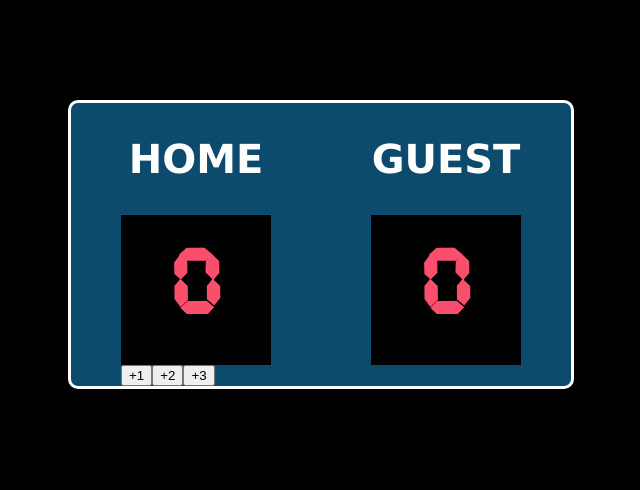
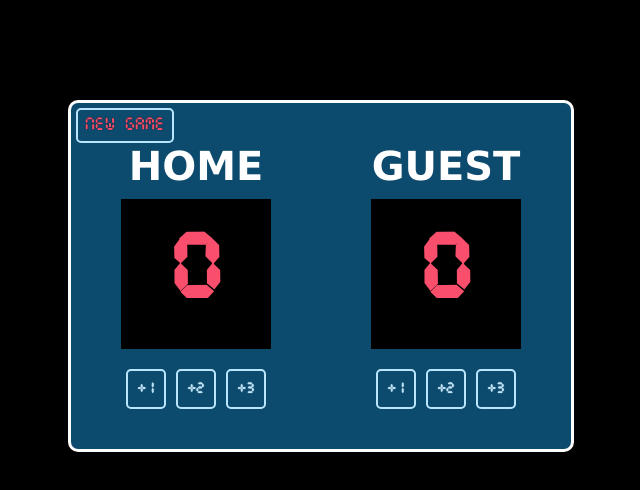
Before and after one commit to jonjack17/basketball-scoreboard, a plain HTML site: page index.html in a window 1280 px wide. Shown: the whole page, without its empty margins (319-959 px from the left). Drawn offline with Linux system fonts and the light colour scheme.

Commit message:
Finished project. Added buttons/new game button/JS

```diff
--- a/index.html
+++ b/index.html
@@ -7,9 +7,12 @@
 
 
 <body>
+
     <div id = "container">
+        <div id="menu"> <button id="new-game" onclick = reset()> NEW GAME </button></div>
+        <div id="main-content">
             <div class="team-section">
-            <h2 class = "team"> HOME </h2>
+                <h2 class = "team" id = "home-name"> HOME </h2>
 
                 <div class = "score-section">
                     <h3 id = "home-score">
@@ -17,28 +20,31 @@
                     </h3>
                 </div>
                 <div class = "button-section">
-                <button id="add-1"> +1 </button>
-                <button id="add-2"> +2 </button>
-                <button id="add-3"> +3 </button>
-            </div>
+                    <button class ="score-button" class="add-1" onclick = add1Home()> +1 </button>
+                    <button class ="score-button" class="add-2" onclick = add2Home()> +2 </button>
+                    <button class ="score-button" class="add-3" onclick = add3Home()> +3 </button>
                 </div>
 
 
+            </div>
+
+
+
             <div class="team-section">
-            <h2 class = "team"> GUEST </h2>
+                <h2 class = "team" id = "away-name"> GUEST </h2>
                 <div class = "score-section">
                     <h3 id = "away-score">
                         0
                     </h3>
                 </div>
-            <div class = "button-section"></div>
+                <div class = "button-section">
+                    <button class ="score-button" class="add-1" onclick = add1Away()> +1 </button>
+                    <button class ="score-button" class="add-2" onclick = add2Away()> +2 </button>
+                    <button class ="score-button" class="add-3" onclick = add3Away()> +3 </button>
                 </div>
 
-
-
-
-
-
+            </div>
+        </div>
      </div>
 
 
--- a/index.js
+++ b/index.js
@@ -0,0 +1,43 @@
+let homeScore = document.getElementById("home-score")
+let awayScore = document.getElementById("away-score")
+
+let homeCount = 0
+let awayCount = 0
+function add1Home () {
+    homeCount += 1
+    homeScore.textContent =  homeCount
+}
+
+function add2Home () {
+    homeCount += 2
+    homeScore.textContent =  homeCount
+}
+
+function add3Home () {
+    homeCount += 3
+    homeScore.textContent =  homeCount
+}
+
+function add1Away () {
+    awayCount += 1
+    awayScore.textContent = awayCount
+}
+
+function add2Away () {
+    awayCount += 2
+    awayScore.textContent = awayCount
+}
+
+function add3Away () {
+    awayCount += 3
+    awayScore.textContent = awayCount
+}
+
+
+
+function reset () {
+    homeCount = 0
+    awayCount = 0
+    homeScore.textContent = homeCount
+    awayScore.textContent = awayCount
+}
--- a/styles/styles.css
+++ b/styles/styles.css
@@ -4,18 +4,23 @@ src: url("../CursedTimerUlil-Aznm.ttf");
 font-family: "Scoreboard";
 }
 
+/*div {
+    border: 1px solid red;
+} */
 
 body {
     text-align: center;
     background-color: black;
-    color: blue;
+    color: white;
     font-family: Verdana, Geneva, Tahoma, sans-serif;
 
 }
 
 h2 {
-    color: white;
     font-size: 40px;
+    margin: 0px;
+    margin-bottom: 10px;
+
 }
 
 h3 {
@@ -28,13 +33,39 @@ h3 {
     background-color: #0C4A6E;
     margin: auto;
     margin-top: 100px;
-    display: flex;
-    justify-content: space-around;
     max-width: 500px;
     border: 3px solid white;
     border-radius: 10px;
+    padding-bottom: 40px;
 }
 
+#menu {
+
+    text-align: left;
+}
+
+#new-game {
+    padding: 7px;
+    background: none;
+    border: none;
+    border: 2px solid #BAE6FD;
+    text-shadow: 0px 0px 1px black;
+    font-size: medium;
+    color: #F94F6D;
+    border-radius: 5px;
+    font-family: "Scoreboard";
+    margin-left: 5px;
+    margin-top: 5px;
+}
+
+#new-game:hover {
+    background: white;
+}
+#main-content {
+    display: flex;
+    justify-content: space-around;
+    padding: 0px;
+}
 .score-section {
     width: 150px;
     background: black;
@@ -42,8 +73,29 @@ h3 {
     height: 150px;
     justify-content: center;
     align-items: center;
+    margin-bottom: 20px;
 }
 
 .button-section {
     display: flex;
+    justify-content: space-around;
 }
+
+.score-button {
+   padding: 7px;
+    background: none;
+    border: none;
+   color: #BAE6FD;
+   border: 2px solid #BAE6FD;
+   border-radius: 5px;
+   font-family: "Scoreboard";
+   text-shadow: 0px 0px 1px white;
+   width: 40px;
+   height: 40px;
+}
+
+.score-button:hover {
+    background: white;
+    color: darkgray;
+    text-shadow: 0px 0px 1px black;
+}
```
Lines whose indentation alone changed are shown as unchanged.
